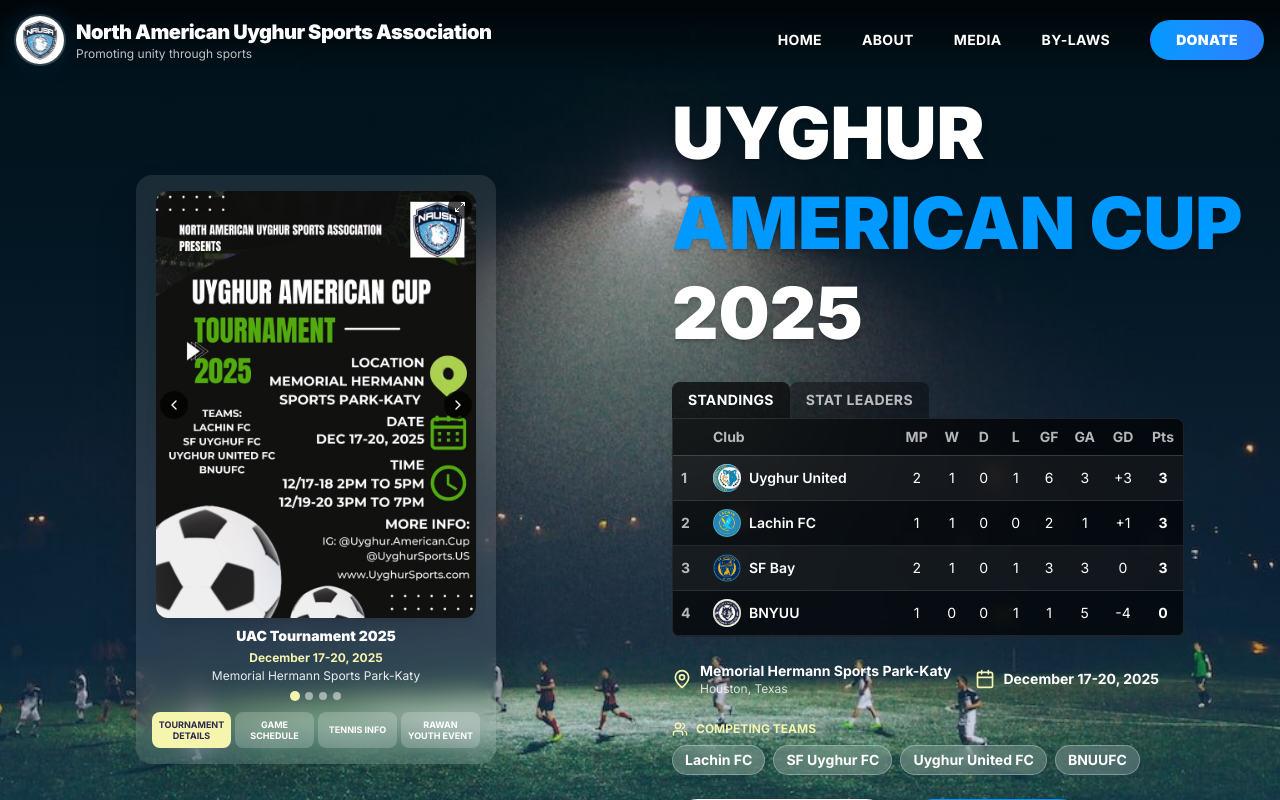
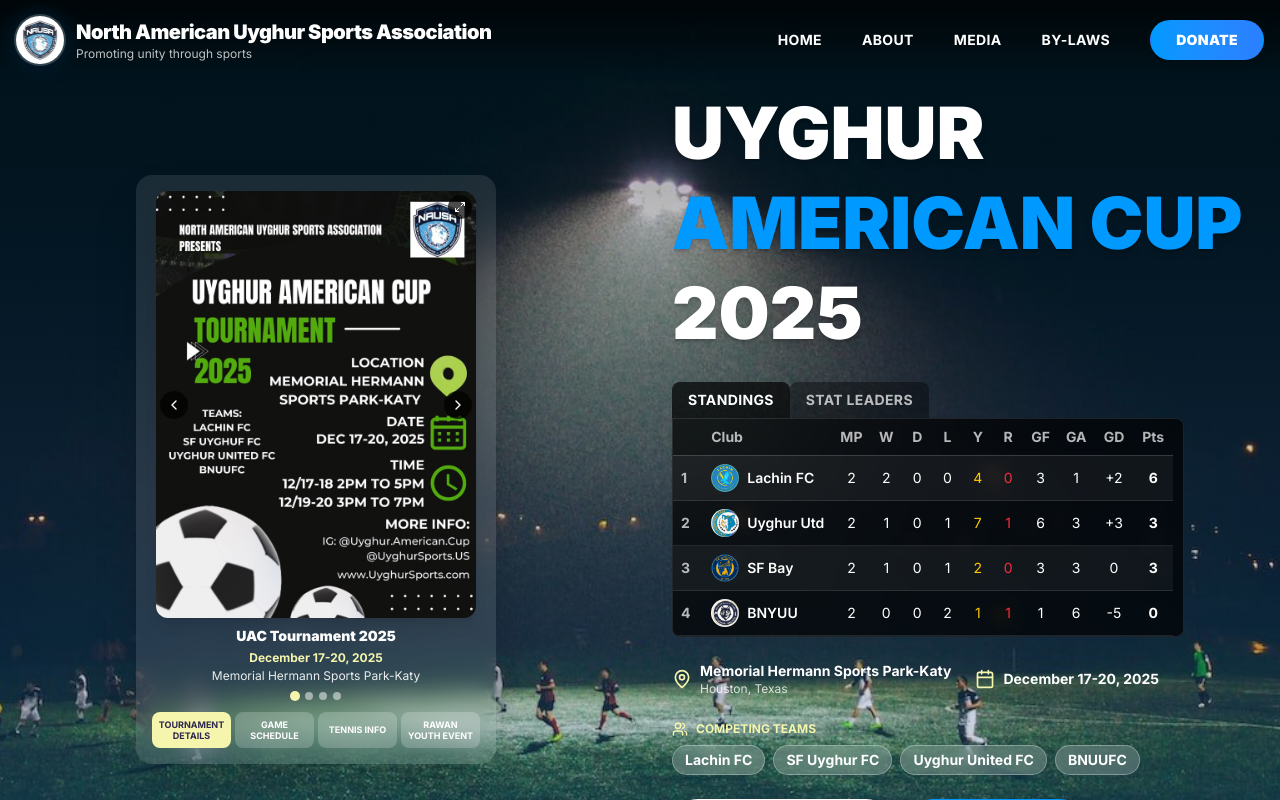
Before and after one commit to Mardan21/NAUSA-Website, a Next.js app: page / in a window 1280 px wide. Shown: the top 800 px of the page. Built offline with nearby package versions, Linux system fonts and the light colour scheme.

Commit message:
updated tournament stats for gameday 2, added red card and yellow card team total tally on standings

```diff
--- a/src/components/home/TournamentStandings.tsx
+++ b/src/components/home/TournamentStandings.tsx
@@ -10,6 +10,7 @@
     getTeamById,
     getGoalDifference,
     getPoints,
+    getTeamCardTotals,
     TEAM_ABBREVIATIONS,
     assignRanks,
     type PlayerStat,
@@ -67,7 +68,7 @@
     standings: ReturnType<typeof getSortedStandings>;
 }) {
     return (
-        <div className="overflow-x-auto">
+        <div className="overflow-x-auto dark-scrollbar">
             <table className="w-full text-white text-xs sm:text-sm">
                 <thead>
                     <tr className="border-b border-white/20 text-white/70">
@@ -77,6 +78,8 @@
                         <th className="py-2 px-2 text-center w-8">W</th>
                         <th className="py-2 px-2 text-center w-8">D</th>
                         <th className="py-2 px-2 text-center w-8">L</th>
+                        <th className="py-2 px-2 text-center w-8">Y</th>
+                        <th className="py-2 px-2 text-center w-8">R</th>
                         <th className="py-2 px-2 text-center w-8 hidden sm:table-cell">GF</th>
                         <th className="py-2 px-2 text-center w-8 hidden sm:table-cell">GA</th>
                         <th className="py-2 px-2 text-center w-10">GD</th>
@@ -89,6 +92,7 @@
                         const abbrev = TEAM_ABBREVIATIONS[standing.teamId];
                         const gd = getGoalDifference(standing);
                         const pts = getPoints(standing);
+                        const cardTotals = getTeamCardTotals(standing.teamId);
 
                         return (
                             <tr
@@ -117,6 +121,8 @@
                                 <td className="py-2 px-2 text-center">{standing.wins}</td>
                                 <td className="py-2 px-2 text-center">{standing.draws}</td>
                                 <td className="py-2 px-2 text-center">{standing.losses}</td>
+                                <td className="py-2 px-2 text-center text-yellow-400">{cardTotals.yellowCards}</td>
+                                <td className="py-2 px-2 text-center text-red-500">{cardTotals.redCards}</td>
                                 <td className="py-2 px-2 text-center hidden sm:table-cell">{standing.goalsFor}</td>
                                 <td className="py-2 px-2 text-center hidden sm:table-cell">{standing.goalsAgainst}</td>
                                 <td className="py-2 px-2 text-center">
--- a/src/data/tournament2025.ts
+++ b/src/data/tournament2025.ts
@@ -11,7 +11,7 @@
 
 // Abbreviated team names for display
 export const TEAM_ABBREVIATIONS: Record<number, string> = {
-    [TEAM_IDS.UYGHUR_UNITED]: 'Uyghur United',
+    [TEAM_IDS.UYGHUR_UNITED]: 'Uyghur Utd',
     [TEAM_IDS.LACHIN_FC]: 'Lachin FC',
     [TEAM_IDS.SF_BAY]: 'SF Bay',
     [TEAM_IDS.BNYUU]: 'BNYUU',
@@ -55,11 +55,11 @@
     },
     {
         teamId: TEAM_IDS.LACHIN_FC,
-        played: 1,
-        wins: 1,
+        played: 2,
+        wins: 2,
         draws: 0,
         losses: 0,
-        goalsFor: 2,
+        goalsFor: 3,
         goalsAgainst: 1,
     },
     {
@@ -73,12 +73,12 @@
     },
     {
         teamId: TEAM_IDS.BNYUU,
-        played: 1,
+        played: 2,
         wins: 0,
         draws: 0,
-        losses: 1,
+        losses: 2,
         goalsFor: 1,
-        goalsAgainst: 5,
+        goalsAgainst: 6,
     },
 ];
 
@@ -107,21 +107,32 @@
 // Current player stats after Game Day 1
 export const playerStats: PlayerStat[] = [
     // Uyghur United FC scorers
-    { jerseyNumber: 10, teamId: TEAM_IDS.UYGHUR_UNITED, goals: 3, yellowCards: 1, redCards: 0 },
-    { jerseyNumber: 5, teamId: TEAM_IDS.UYGHUR_UNITED, goals: 1, yellowCards: 0, redCards: 0 },
+    { jerseyNumber: 5, teamId: TEAM_IDS.UYGHUR_UNITED, goals: 1, yellowCards: 1, redCards: 1 },
     { jerseyNumber: 7, teamId: TEAM_IDS.UYGHUR_UNITED, goals: 1, yellowCards: 0, redCards: 0 },
+    { jerseyNumber: 8, teamId: TEAM_IDS.UYGHUR_UNITED, goals: 0, yellowCards: 1, redCards: 0 },
+    { jerseyNumber: 10, teamId: TEAM_IDS.UYGHUR_UNITED, goals: 3, yellowCards: 2, redCards: 0 },
+    { jerseyNumber: 13, teamId: TEAM_IDS.UYGHUR_UNITED, goals: 0, yellowCards: 1, redCards: 0 },
+    { jerseyNumber: 19, teamId: TEAM_IDS.UYGHUR_UNITED, goals: 0, yellowCards: 1, redCards: 0 },
+    { jerseyNumber: 21, teamId: TEAM_IDS.UYGHUR_UNITED, goals: 1, yellowCards: 1, redCards: 0 },
 
     // BNYUU scorers
     { jerseyNumber: 28, teamId: TEAM_IDS.BNYUU, goals: 1, yellowCards: 0, redCards: 0 },
+    { jerseyNumber: 21, teamId: TEAM_IDS.BNYUU, goals: 0, yellowCards: 0, redCards: 1 },
+    { jerseyNumber: 2, teamId: TEAM_IDS.BNYUU, goals: 0, yellowCards: 1, redCards: 0 },
 
     // Lachin FC scorers
     { jerseyNumber: 66, teamId: TEAM_IDS.LACHIN_FC, goals: 1, yellowCards: 0, redCards: 0 },
-    { jerseyNumber: 12, teamId: TEAM_IDS.LACHIN_FC, goals: 1, yellowCards: 0, redCards: 0 },
+    { jerseyNumber: 12, teamId: TEAM_IDS.LACHIN_FC, goals: 1, yellowCards: 1, redCards: 0 },
+    { jerseyNumber: 19, teamId: TEAM_IDS.LACHIN_FC, goals: 1, yellowCards: 0, redCards: 0 },
     { jerseyNumber: 33, teamId: TEAM_IDS.LACHIN_FC, goals: 0, yellowCards: 1, redCards: 0 },
     { jerseyNumber: 15, teamId: TEAM_IDS.LACHIN_FC, goals: 0, yellowCards: 1, redCards: 0 },
+    { jerseyNumber: 27, teamId: TEAM_IDS.LACHIN_FC, goals: 0, yellowCards: 1, redCards: 0 },
 
     // SF Bay scorers
-    { jerseyNumber: 12, teamId: TEAM_IDS.SF_BAY, goals: 1, yellowCards: 0, redCards: 0 },
+    { jerseyNumber: 12, teamId: TEAM_IDS.SF_BAY, goals: 2, yellowCards: 0, redCards: 0 },
+    { jerseyNumber: 8, teamId: TEAM_IDS.SF_BAY, goals: 1, yellowCards: 0, redCards: 0 },
+    { jerseyNumber: 21, teamId: TEAM_IDS.SF_BAY, goals: 0, yellowCards: 1, redCards: 0 },
+    { jerseyNumber: 88, teamId: TEAM_IDS.SF_BAY, goals: 0, yellowCards: 1, redCards: 0 },
 ];
 
 // Get top scorers sorted by goals (descending)
@@ -143,6 +154,15 @@
     return [...playerStats]
         .filter(p => p.redCards > 0)
         .sort((a, b) => b.redCards - a.redCards);
+}
+
+// Get total yellow and red cards for a team (aggregated from player stats)
+export function getTeamCardTotals(teamId: number): { yellowCards: number; redCards: number } {
+    const teamPlayers = playerStats.filter(p => p.teamId === teamId);
+    return {
+        yellowCards: teamPlayers.reduce((sum, p) => sum + p.yellowCards, 0),
+        redCards: teamPlayers.reduce((sum, p) => sum + p.redCards, 0),
+    };
 }
 
 // Assign ranks with ties (same count = same rank)
```
